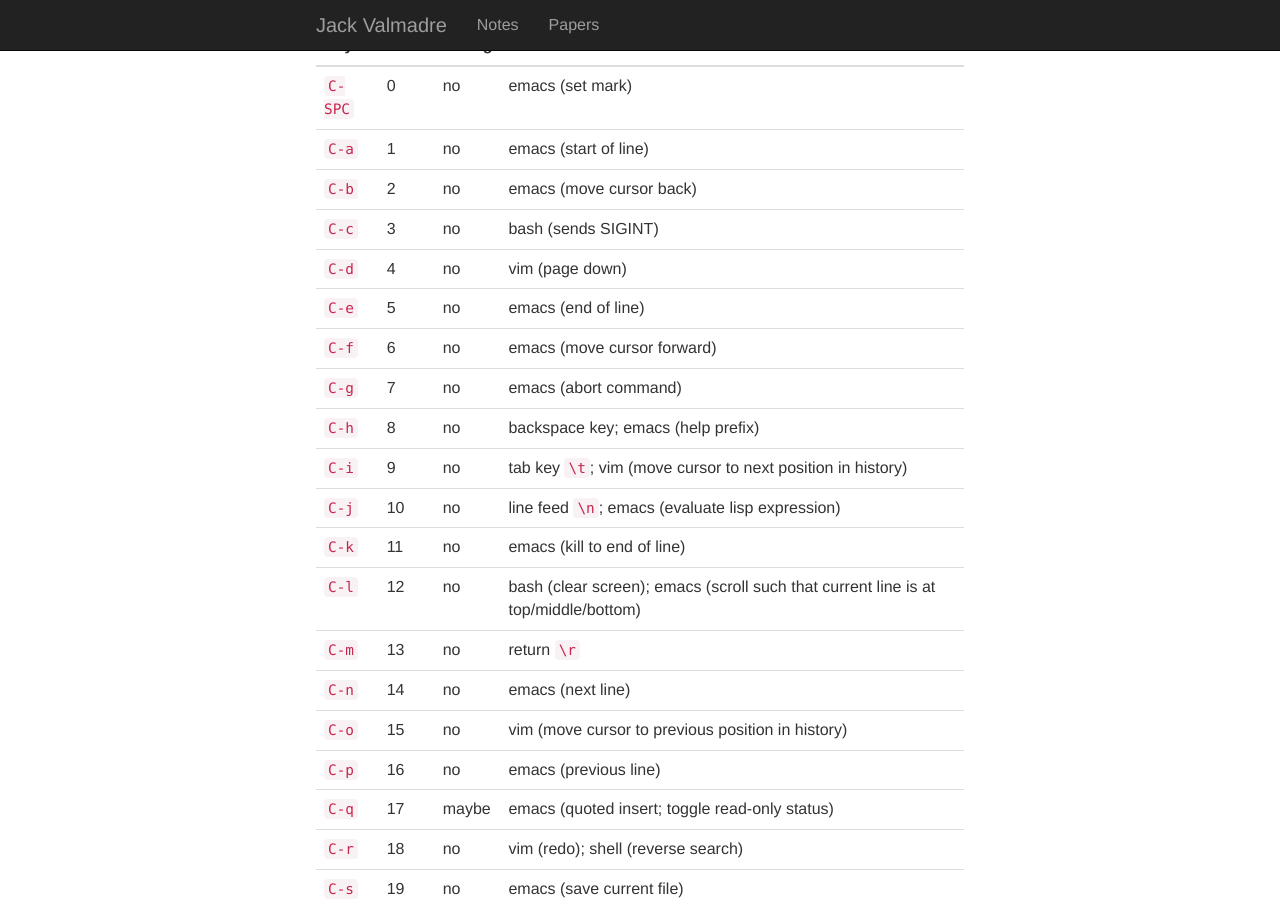
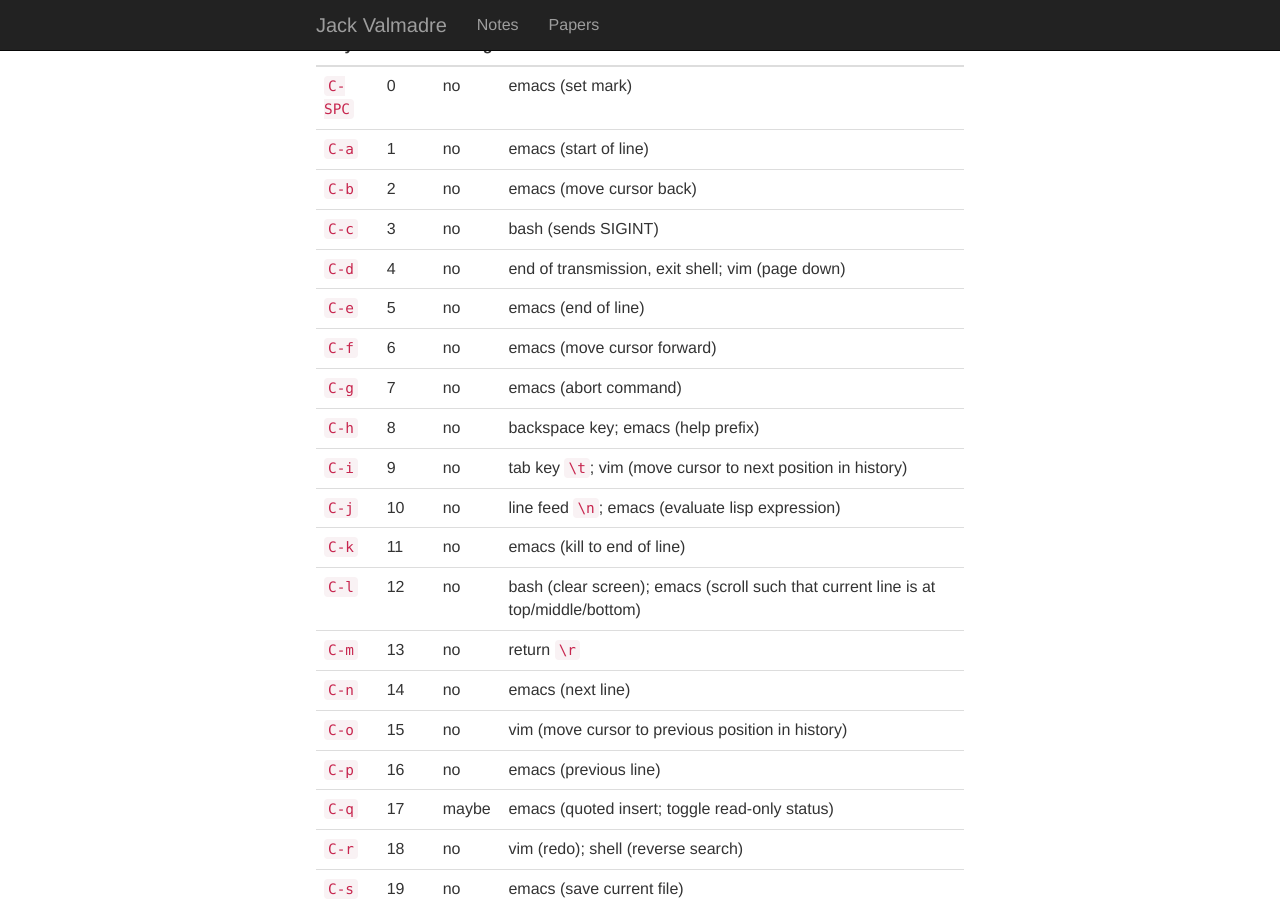
Before and after one commit to jvlmdr/jack.valmadre.net, a Jekyll site: the page built from notes/_posts/2020-02-06-escape-key.md, in a window 1280 px wide and 900 px high, scrolled down 506 px. Built offline with Jekyll 4.4.1, drawn with Linux system fonts in a browser that asks for light colours; nearby versions of some CDN libraries.

Commit message:
Update 2020-02-06-escape-key.md

```diff
--- a/notes/_posts/2020-02-06-escape-key.md
+++ b/notes/_posts/2020-02-06-escape-key.md
@@ -23,7 +23,7 @@
 `C-a` | 1 | no | emacs (start of line)
 `C-b` | 2 | no | emacs (move cursor back)
 `C-c` | 3 | no | bash (sends SIGINT)
-`C-d` | 4 | no | vim (page down)
+`C-d` | 4 | no | end of transmission, exit shell; vim (page down)
 `C-e` | 5 | no | emacs (end of line)
 `C-f` | 6 | no | emacs (move cursor forward)
 `C-g` | 7 | no | emacs (abort command)
```
